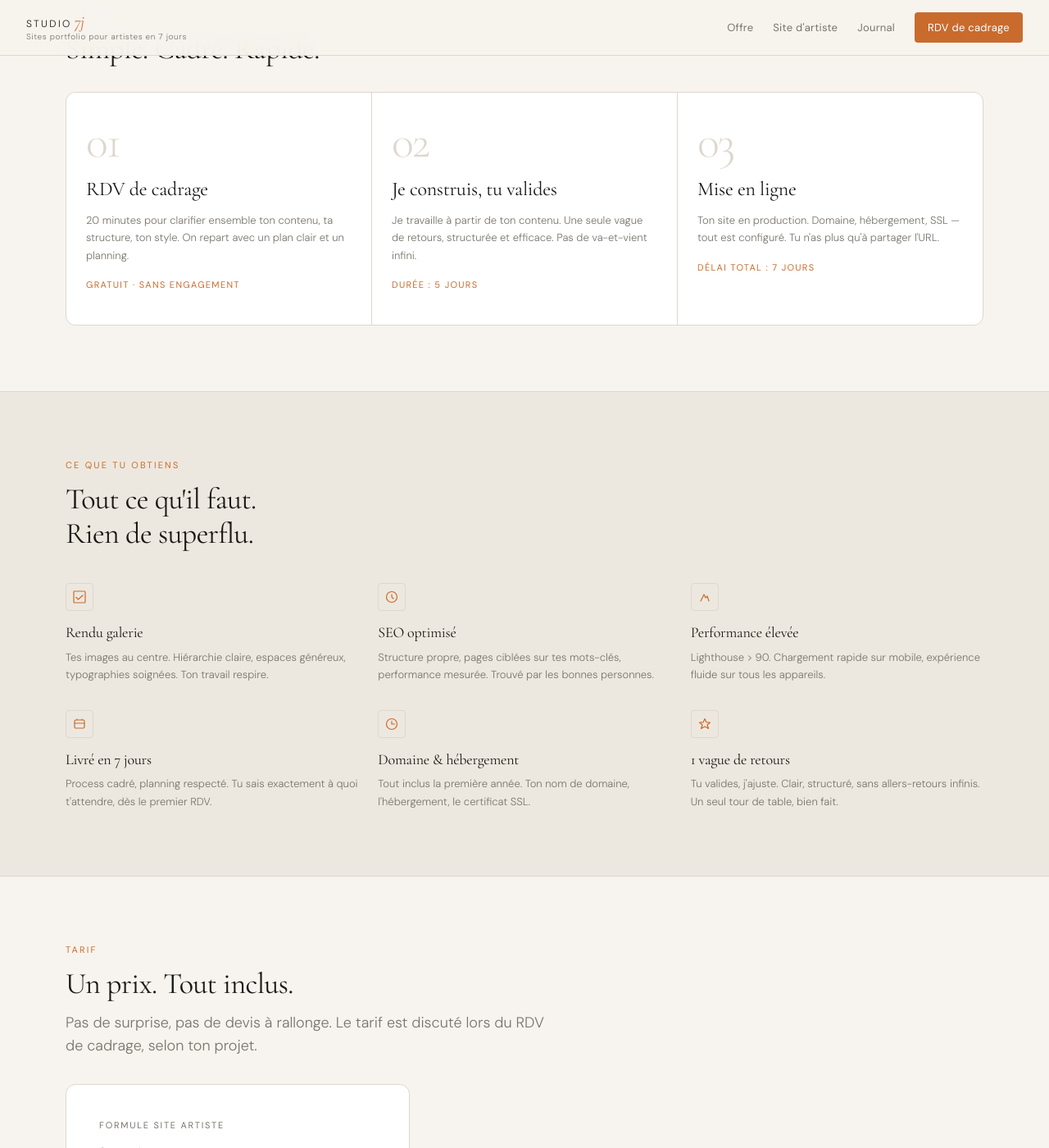
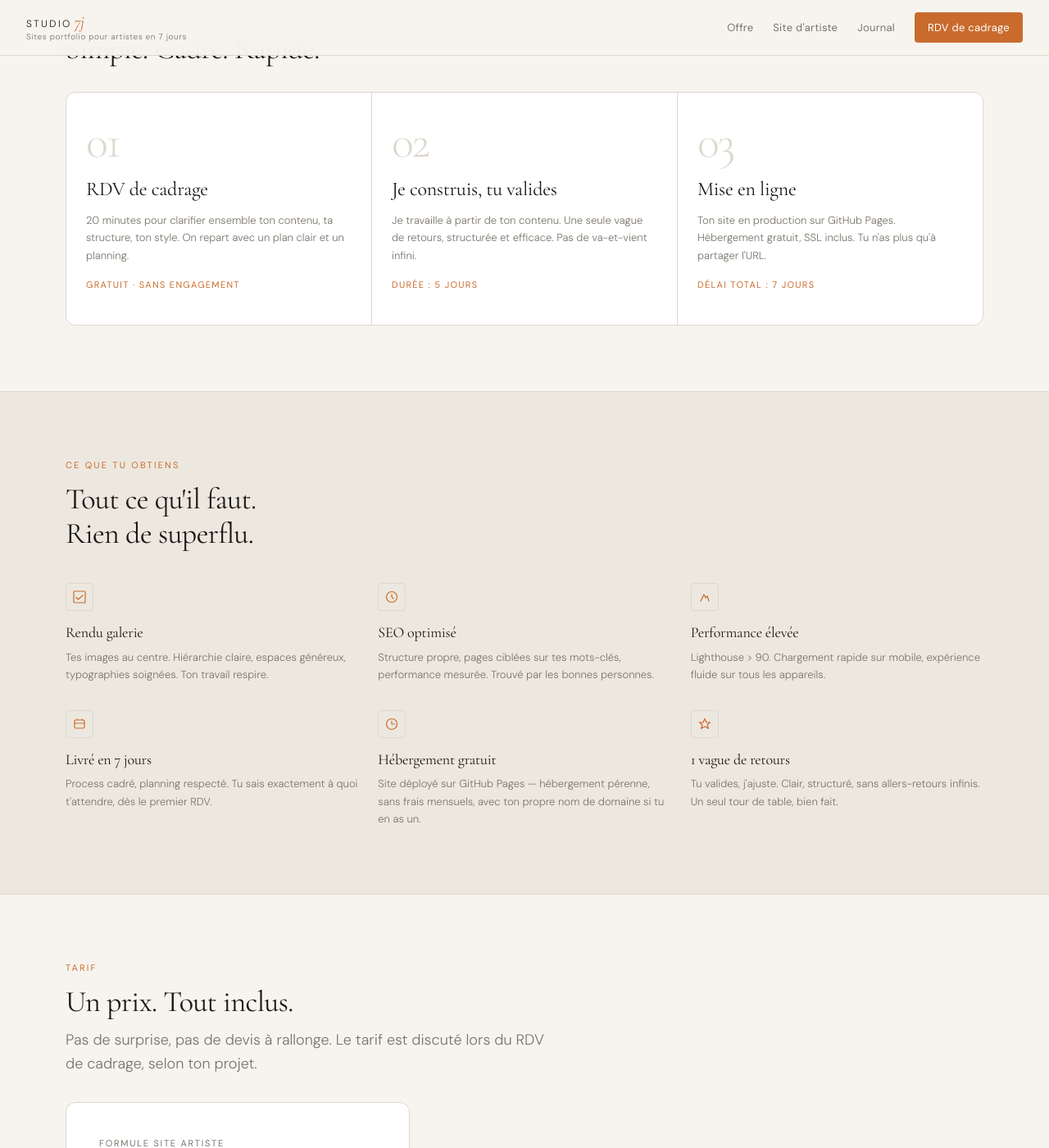
Before and after one commit to AldjiaDev/studio7j, a Jekyll site: the page built from index.md, in a window 1280 px wide and 1400 px high, scrolled down 1845 px. Shown: the whole window at 82% size. Built offline with Jekyll 4.4.1, drawn with Linux system fonts in a browser that asks for light colours; some of the changed text lies outside the part shown.

Commit message:
Retire domaine/hébergement payant — GitHub Pages gratuit
Co-Authored-By: Claude Sonnet 4.6 <noreply@anthropic.com>

```diff
--- a/index.md
+++ b/index.md
@@ -95,7 +95,7 @@ description: "Studio7j crée des sites portfolio pour artistes et artisans : ren
       <div class="step">
         <span class="step__num">03</span>
         <h3>Mise en ligne</h3>
-        <p>Ton site en production. Domaine, hébergement, SSL — tout est configuré. Tu n'as plus qu'à partager l'URL.</p>
+        <p>Ton site en production sur GitHub Pages. Hébergement gratuit, SSL inclus. Tu n'as plus qu'à partager l'URL.</p>
         <p class="step__detail">Délai total : 7 jours</p>
       </div>
     </div>
@@ -140,8 +140,8 @@ description: "Studio7j crée des sites portfolio pour artistes et artisans : ren
         <div class="feature__icon" aria-hidden="true">
           <svg width="16" height="16" viewBox="0 0 16 16" fill="none"><circle cx="8" cy="8" r="6.5" stroke="currentColor" stroke-width="1.2"/><path d="M8 4.5v3.5h3.5" stroke="currentColor" stroke-width="1.2" stroke-linecap="round"/></svg>
         </div>
-        <h3>Domaine &amp; hébergement</h3>
-        <p>Tout inclus la première année. Ton nom de domaine, l'hébergement, le certificat SSL.</p>
+        <h3>Hébergement gratuit</h3>
+        <p>Site déployé sur GitHub Pages — hébergement pérenne, sans frais mensuels, avec ton propre nom de domaine si tu en as un.</p>
       </div>
       <div class="feature">
         <div class="feature__icon" aria-hidden="true">
@@ -167,7 +167,7 @@ description: "Studio7j crée des sites portfolio pour artistes et artisans : ren
         <li>Design sur-mesure, rendu galerie</li>
         <li>Développement &amp; intégration de ton contenu</li>
         <li>SEO on-page optimisé</li>
-        <li>Domaine + hébergement (1 an)</li>
+        <li>Hébergement gratuit sur GitHub Pages</li>
         <li>Mise en ligne complète</li>
         <li>1 vague de retours incluse</li>
       </ul>
```
